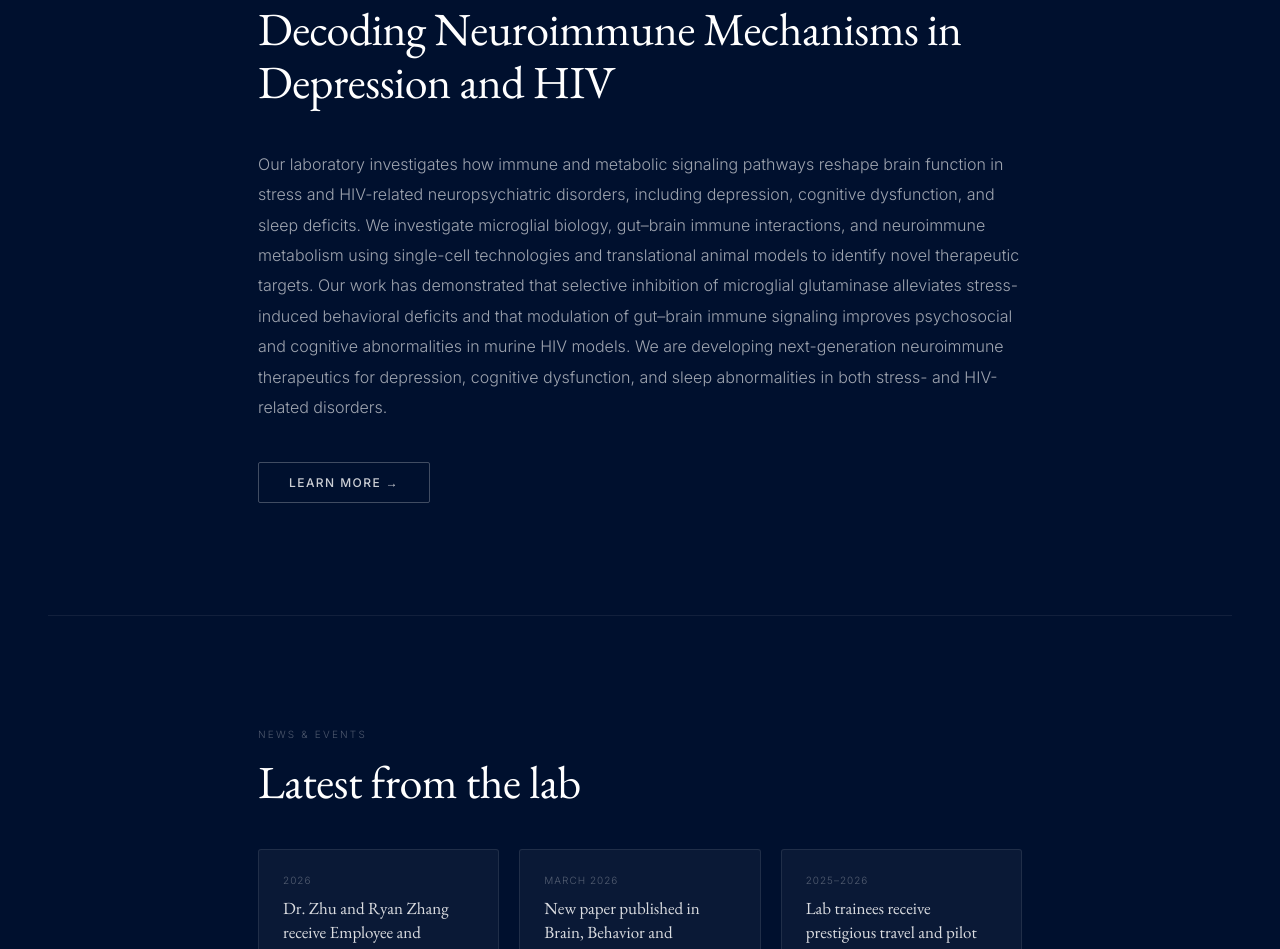
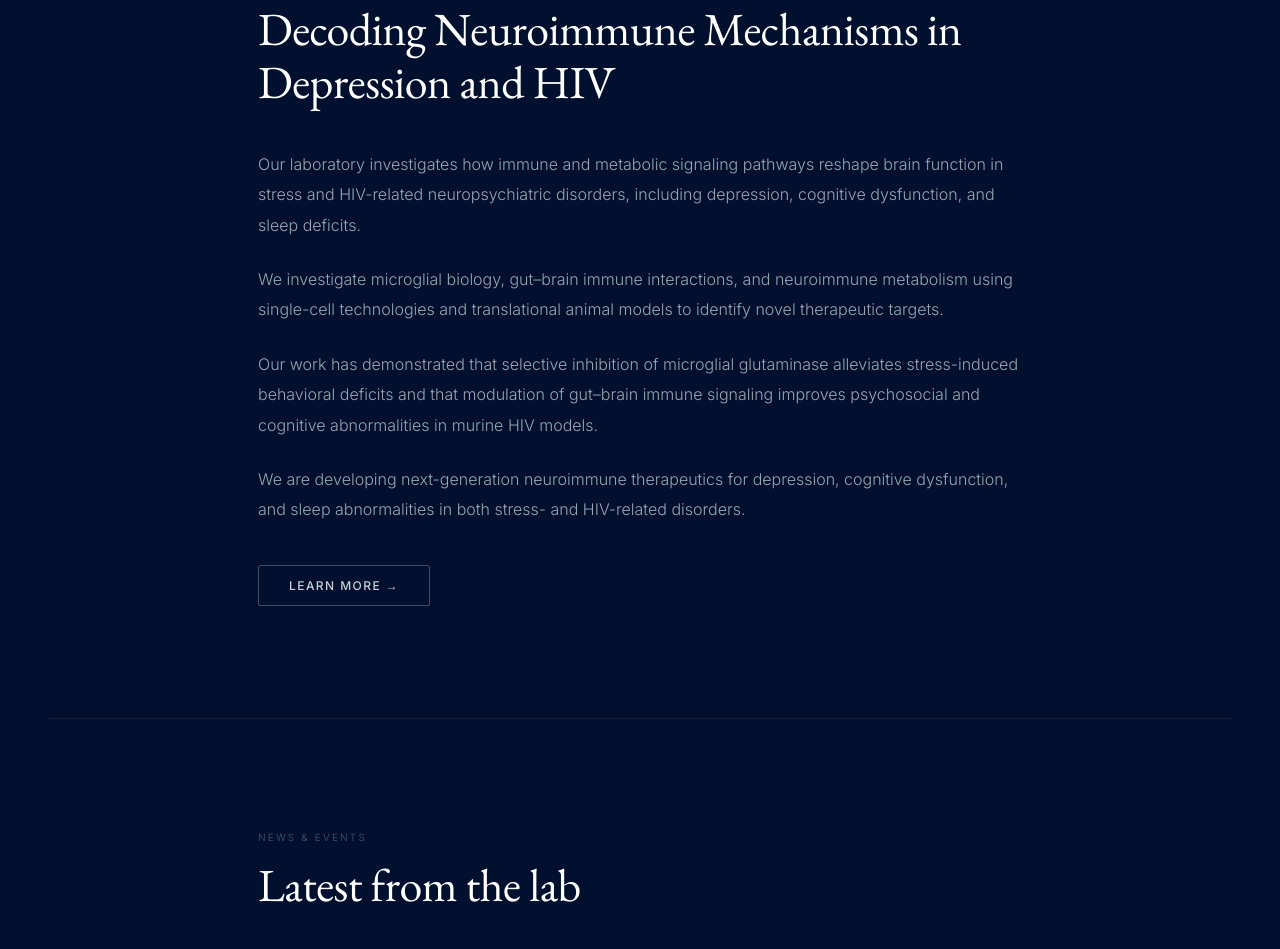
Before and after one commit to zhulabjhu/zhulabjhu.github.io, a plain HTML site: page index.html in a window 1280 px wide. Shown: the part 937-1886 px from the top of the page. Drawn offline with nearby package versions, Linux system fonts and the light colour scheme.

Commit message:
Update index.html

```diff
--- a/index.html
+++ b/index.html
@@ -133,7 +133,13 @@ footer a:hover { color: rgba(255,255,255,0.6); }
   <p class="section-label fade">About the lab</p>
   <h2 class="section-title fade">Decoding Neuroimmune Mechanisms in Depression and HIV</h2>
 
-  <p class="para fade">Our laboratory investigates how immune and metabolic signaling pathways reshape brain function in stress and HIV-related neuropsychiatric disorders, including depression, cognitive dysfunction, and sleep deficits. We investigate microglial biology, gut–brain immune interactions, and neuroimmune metabolism using single-cell technologies and translational animal models to identify novel therapeutic targets. Our work has demonstrated that selective inhibition of microglial glutaminase alleviates stress-induced behavioral deficits and that modulation of gut–brain immune signaling improves psychosocial and cognitive abnormalities in murine HIV models. We are developing next-generation neuroimmune therapeutics for depression, cognitive dysfunction, and sleep abnormalities in both stress- and HIV-related disorders.</p>
+  <p class="para fade">Our laboratory investigates how immune and metabolic signaling pathways reshape brain function in stress and HIV-related neuropsychiatric disorders, including depression, cognitive dysfunction, and sleep deficits.</p>
+
+  <p class="para fade">We investigate microglial biology, gut–brain immune interactions, and neuroimmune metabolism using single-cell technologies and translational animal models to identify novel therapeutic targets.</p>
+
+  <p class="para fade">Our work has demonstrated that selective inhibition of microglial glutaminase alleviates stress-induced behavioral deficits and that modulation of gut–brain immune signaling improves psychosocial and cognitive abnormalities in murine HIV models.</p>
+
+  <p class="para fade">We are developing next-generation neuroimmune therapeutics for depression, cognitive dysfunction, and sleep abnormalities in both stress- and HIV-related disorders.</p>
 
   <div class="fade" style="margin-top:2.5rem;">
     <a href="research.html" style="display:inline-block;background:transparent;color:rgba(255,255,255,0.8);border:1px solid rgba(255,255,255,0.25);padding:12px 30px;border-radius:2px;font-size:12px;font-weight:500;letter-spacing:0.12em;text-transform:uppercase;text-decoration:none;transition:background 0.2s,border-color 0.2s,color 0.2s;"
```
